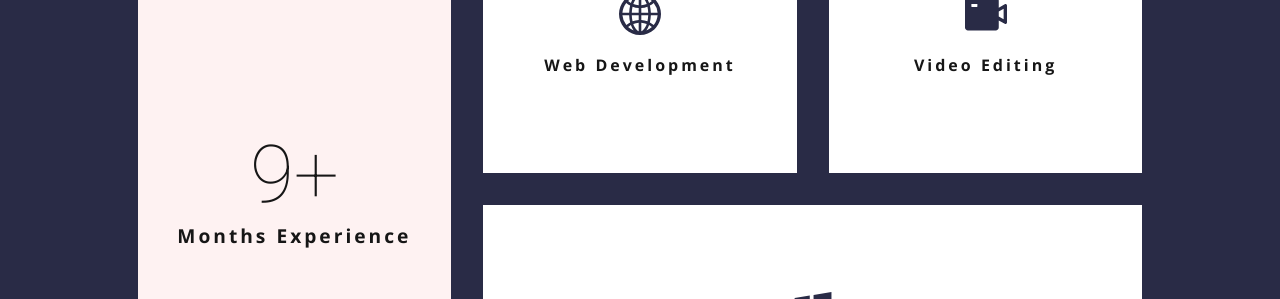
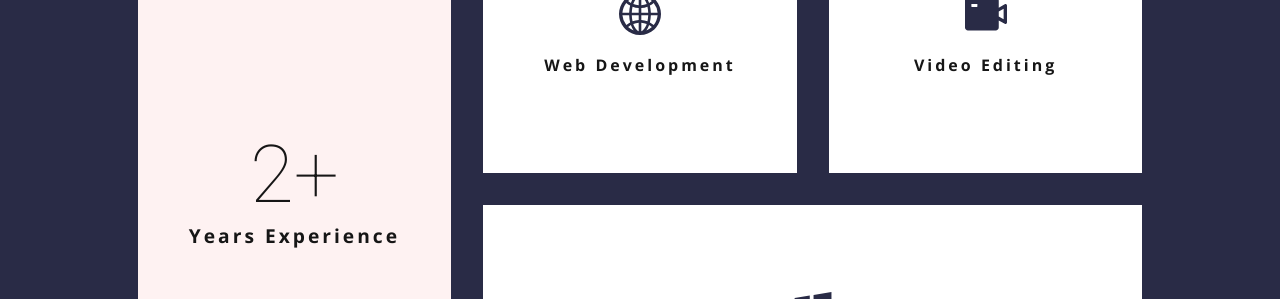
Before and after one commit to TheBawMan/portfolio, a React (Create React App) app: page / in a window 1280 px wide. Shown: the part 2860-3159 px from the top of the page. Built offline with nearby package versions, Linux system fonts and the light colour scheme.

Commit message:
Update Services.jsx

```diff
--- a/src/components/Services.jsx
+++ b/src/components/Services.jsx
@@ -33,8 +33,8 @@ const Services = () => {
           whileInView={animations.whileInView}
           initial={animations.one}
         >
-          <h3>9+</h3>
-          <p>Months Experience</p>
+          <h3>2+</h3>
+          <p>Years Experience</p>
         </motion.div>
         <motion.div
           className="serviceBox2"
```
